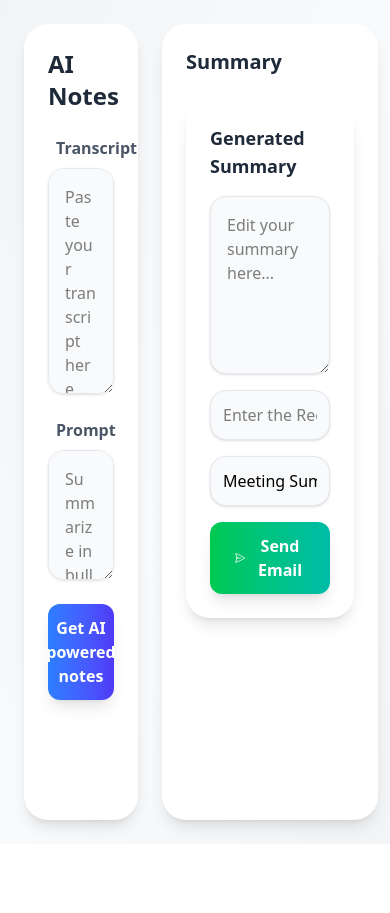
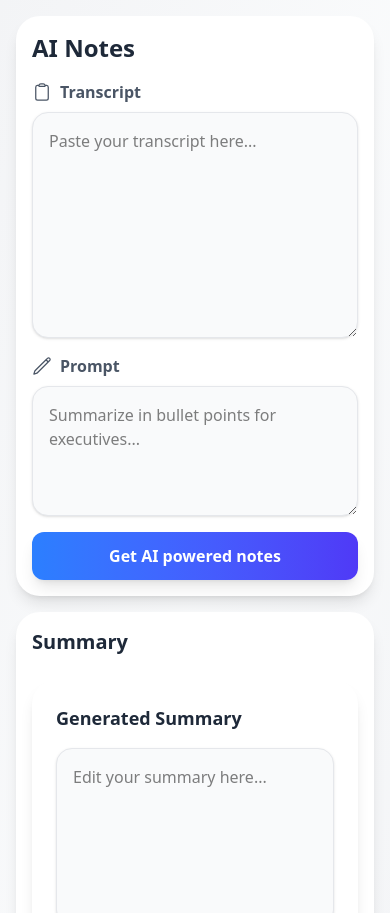
Before and after one commit to khushigoel0101/Khushi-Lumio, a React (Vite) app in the folder frontend/: page / in a window 390 px wide. Shown: the top 913 px of the page. Before the commit the page ends 844 px from the top, so only its background shows below. Built offline with nearby package versions, Linux system fonts and the light colour scheme; no server answers.

Commit message:
edited for mobile devices

```diff
--- a/frontend/src/pages/Home.jsx
+++ b/frontend/src/pages/Home.jsx
@@ -29,9 +29,9 @@ export default function Home() {
   const handleChange = (setter) => (e) => setter(e.target.value);
 
   return (
-    <div className="min-h-screen bg-gradient-to-br from-gray-100 via-gray-50 to-gray-100 dark:from-gray-900 dark:via-gray-800 flex p-6 gap-6">
+    <div className="min-h-screen bg-gradient-to-br from-gray-100 via-gray-50 to-gray-100 dark:from-gray-900 dark:via-gray-800 flex flex-col lg:flex-row p-4 lg:p-6 gap-4 lg:gap-6">
       {/* Left Panel */}
-      <div className="w-1/3 bg-white dark:bg-gray-800 rounded-3xl shadow-lg p-6 flex flex-col gap-6">
+      <div className="w-full lg:w-1/3 bg-white dark:bg-gray-800 rounded-3xl shadow-lg p-4 lg:p-6 flex flex-col gap-4 lg:gap-6">
         <h1 className="text-2xl font-bold text-gray-800 dark:text-gray-100">AI Notes</h1>
 
         <InputSection
@@ -60,8 +60,8 @@ export default function Home() {
       </div>
 
       {/* Right Panel */}
-      <div className="w-2/3">
-        <div className="bg-white dark:bg-gray-800 rounded-3xl shadow-lg p-6 h-full flex flex-col gap-4">
+      <div className="w-full lg:w-2/3">
+        <div className="bg-white dark:bg-gray-800 rounded-3xl shadow-lg p-4 lg:p-6 h-full flex flex-col gap-4">
           <h2 className="text-xl font-semibold text-gray-800 dark:text-gray-100 mb-2">
             Summary
           </h2>
```
Also changed, not shown: frontend/vercel.json (added).
